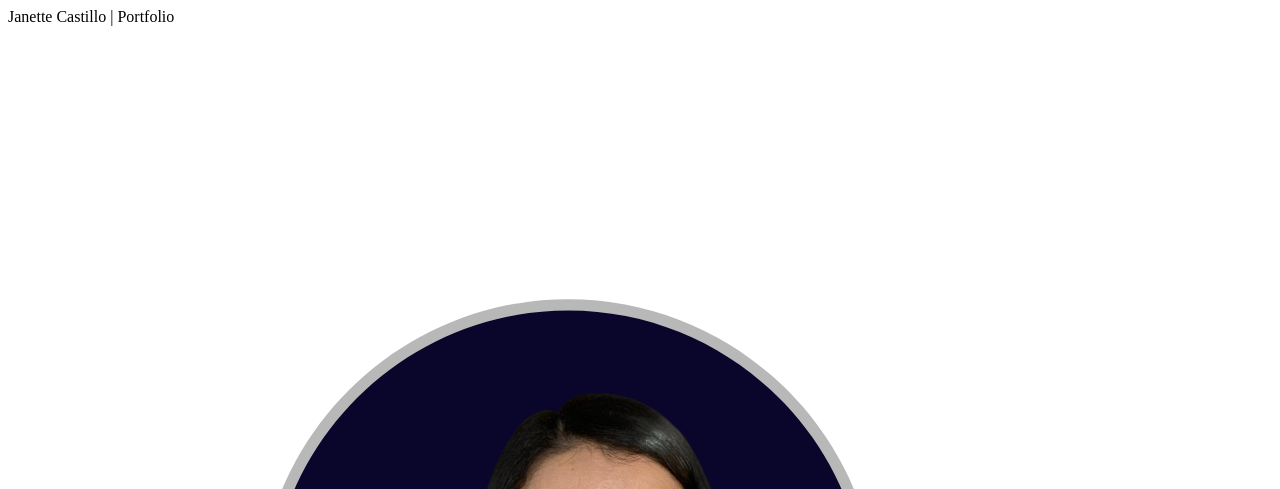
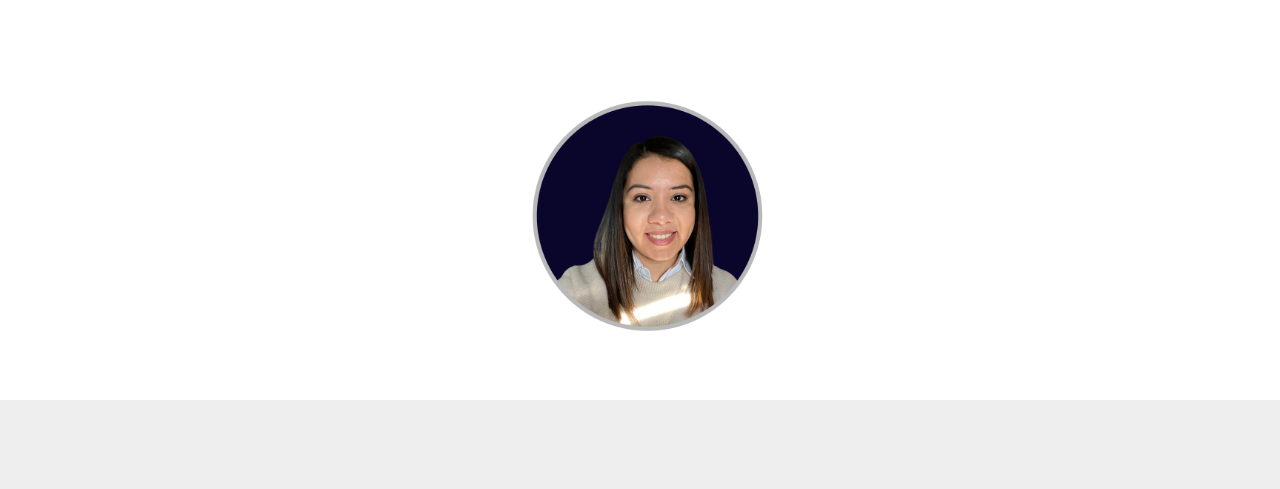
Before and after one commit to jcastillo9/Portfolio-V2, a plain HTML site: page index.html in a window 1280 px wide. Shown: the top 489 px of the page. Drawn offline with nearby package versions, Linux system fonts and the light colour scheme.

Commit message:
fixed mistake in html for css link

```diff
--- a/index.html
+++ b/index.html
@@ -5,7 +5,7 @@
     <meta charset="UTF-8">
     <meta http-equiv="X-UA-Compatible" content="IE=edge">
     <meta name="viewport" content="width=device-width, initial-scale=1.0">
-    <link rel="stylesheet" href="css/style.css>
+    <link rel="stylesheet" href="css/style.css">
     <title>Janette Castillo | Portfolio</title>
 </head>
 
```
